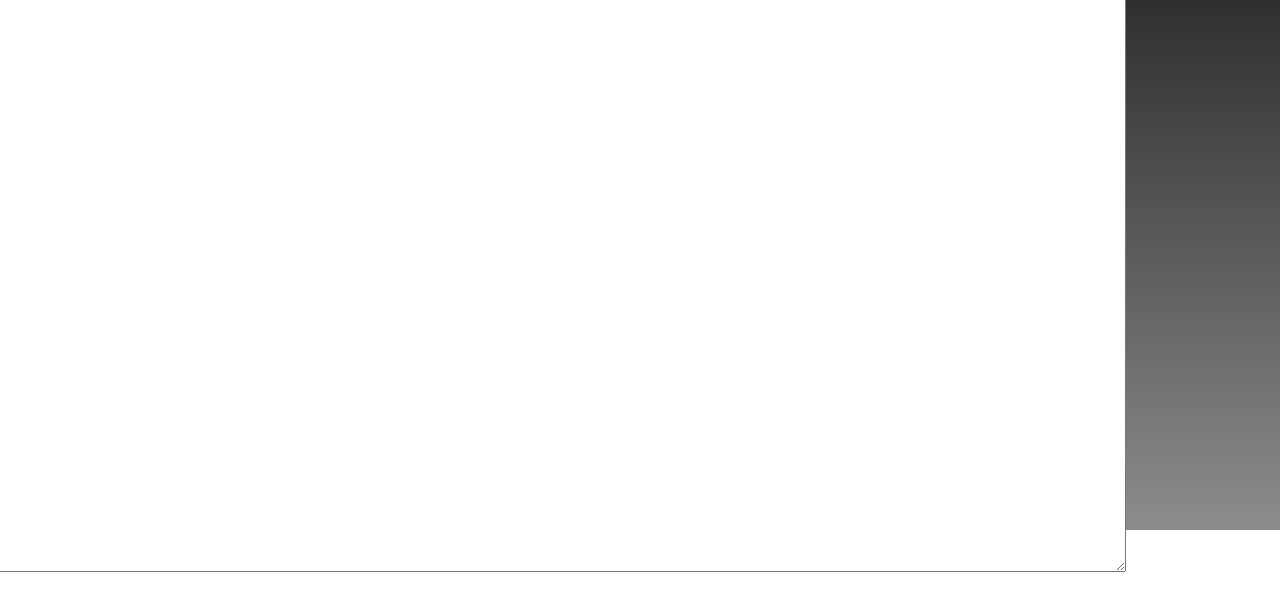
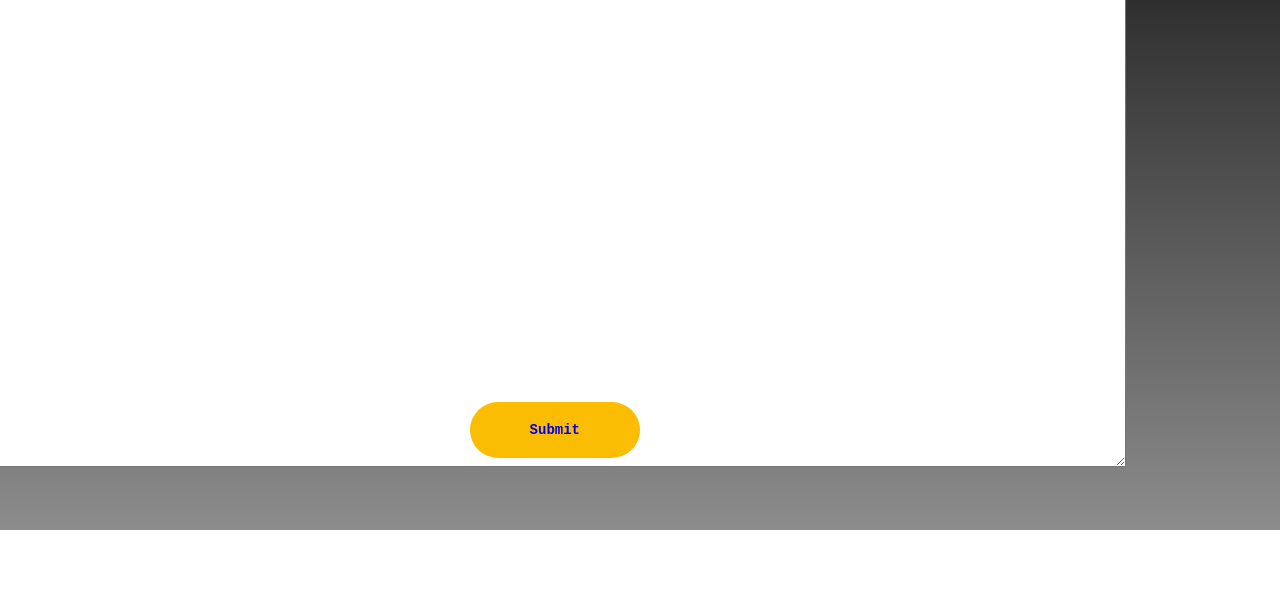
Before and after one commit to Krukri/WD34_EXERCISE5_BANAAG, a plain HTML site: page TravelWebsite/something.html in a window 1280 px wide. Shown: the part 270-865 px from the top of the page. After the commit the page ends 800 px from the top, so only its background shows below. Drawn offline with Linux system fonts and the light colour scheme; a web font is replaced by a local one.

Commit message:
Update something.html

```diff
--- a/TravelWebsite/something.html
+++ b/TravelWebsite/something.html
@@ -83,7 +83,24 @@ header{
     top: 30%;
 }
 
+.submitt{
+	text-transform: capitalize;
+	font-weight: bold;
+	text-decoration: none;
+	background-color: #fabd02;
+	padding: 20px 60px;
+	font-size: 14px;
+	border-radius: 45px;
+	position: absolute;
+	right: 50%;
+	bottom: 9%;
 
+
+}
+.submitt a{
+	text-decoration: none;
+
+}
 
 </style>
 </head>
@@ -99,11 +116,14 @@ header{
 		<h2 class="logo">Let us know what are your thoughts:</h2>
 	</div>
     <div class="saything">
-        <textarea name="comment" cols="170" rows="40"></textarea>
+        <textarea name="comment" cols="170" rows="33"></textarea>
         <br>
         <br>
+
     </div>
-
+<div class="submitt">
+	<a href="next1.html" class="nextbtn">Submit</a>
+</div>
 
 </body>
 </html>
```
